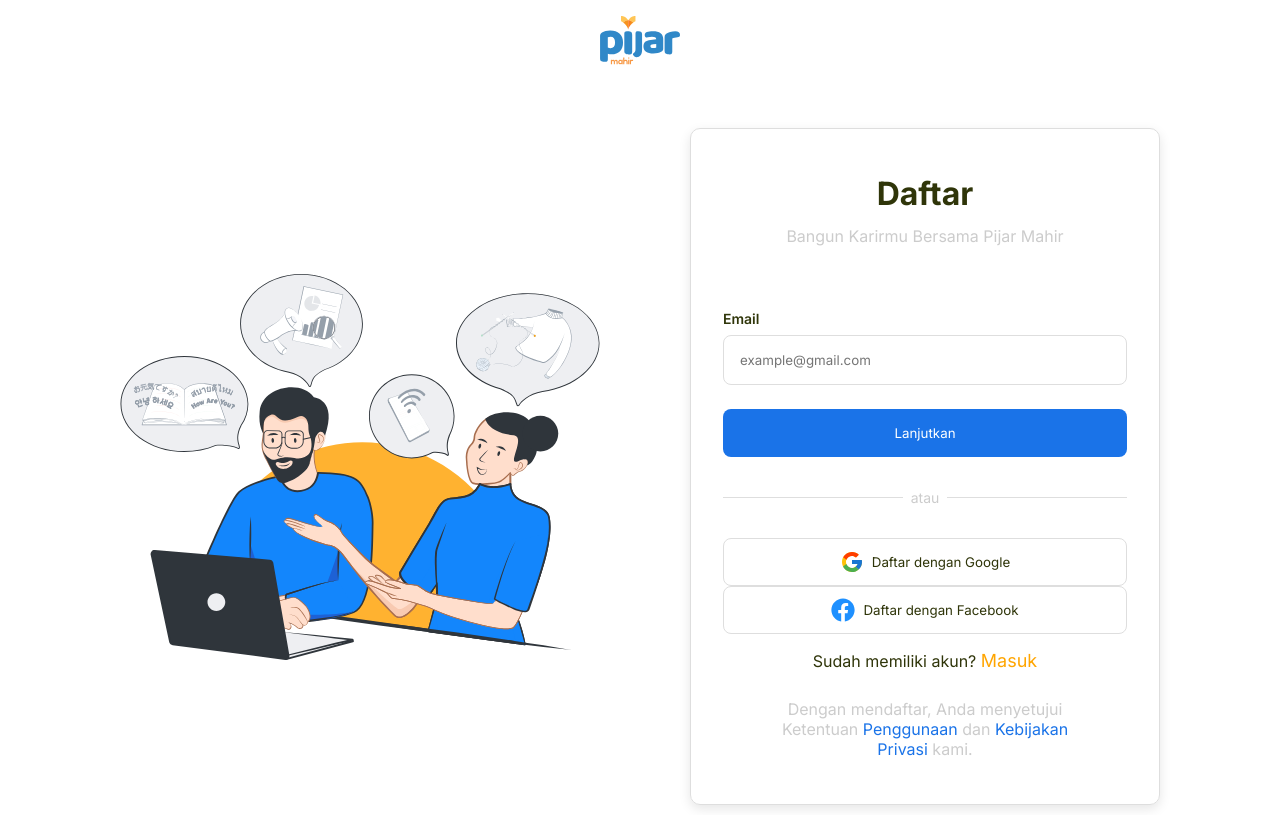
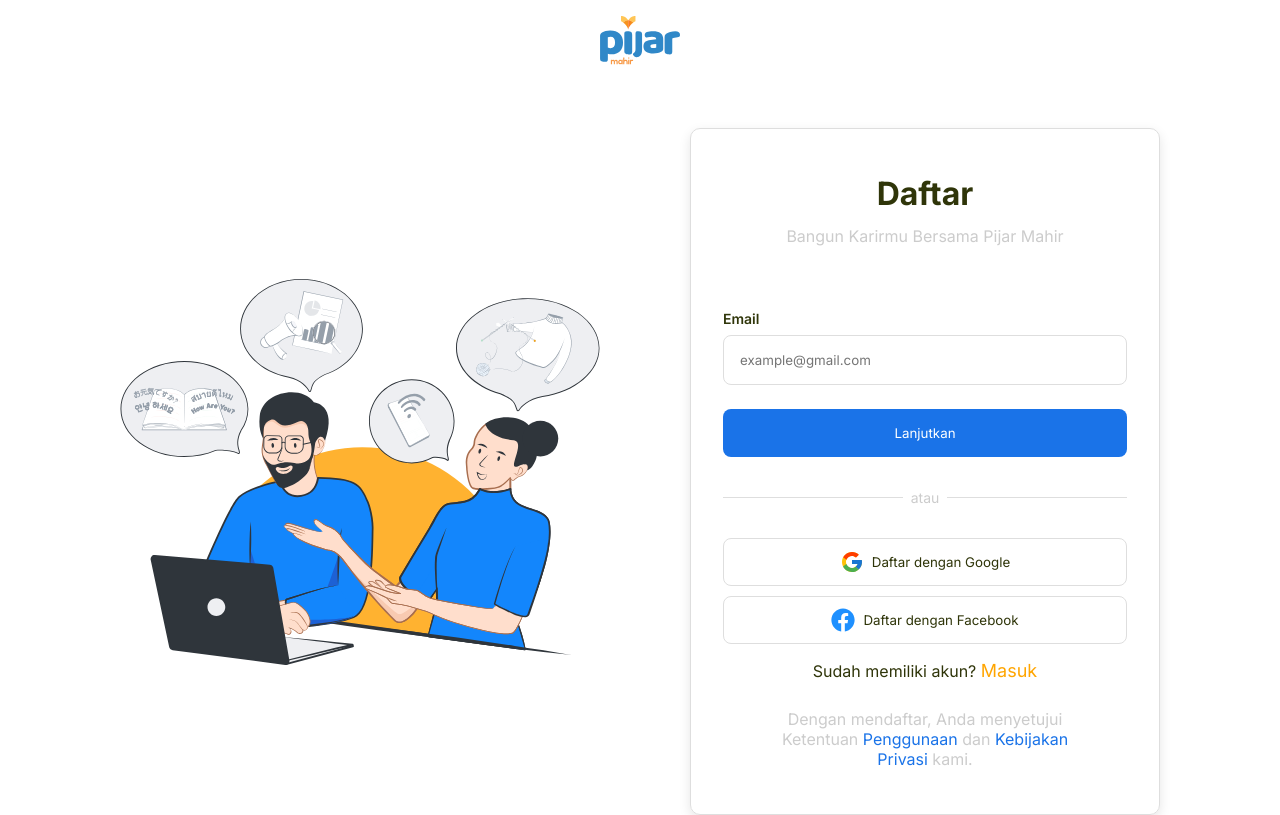
Before and after one commit to AnantaNd/pijarmahir, a Next.js app: page /auth/register in a window 1280 px wide. Shown: the top 815 px of the page. Built offline with nearby package versions, Linux system fonts and the light colour scheme.

Commit message:
CardSignUp: button third party signup

```diff
--- a/components/Card/CardSignUp/CardSignUp.module.css
+++ b/components/Card/CardSignUp/CardSignUp.module.css
@@ -94,7 +94,11 @@
   margin: 12px 0;
   color: var(--greyColor);
 }
-
+.alt{
+  display: flex;
+  flex-direction: column;
+  gap: 10px;
+}
 @media only screen and (max-width: 768px) {
   .container {
     margin-left: 0px;
```
